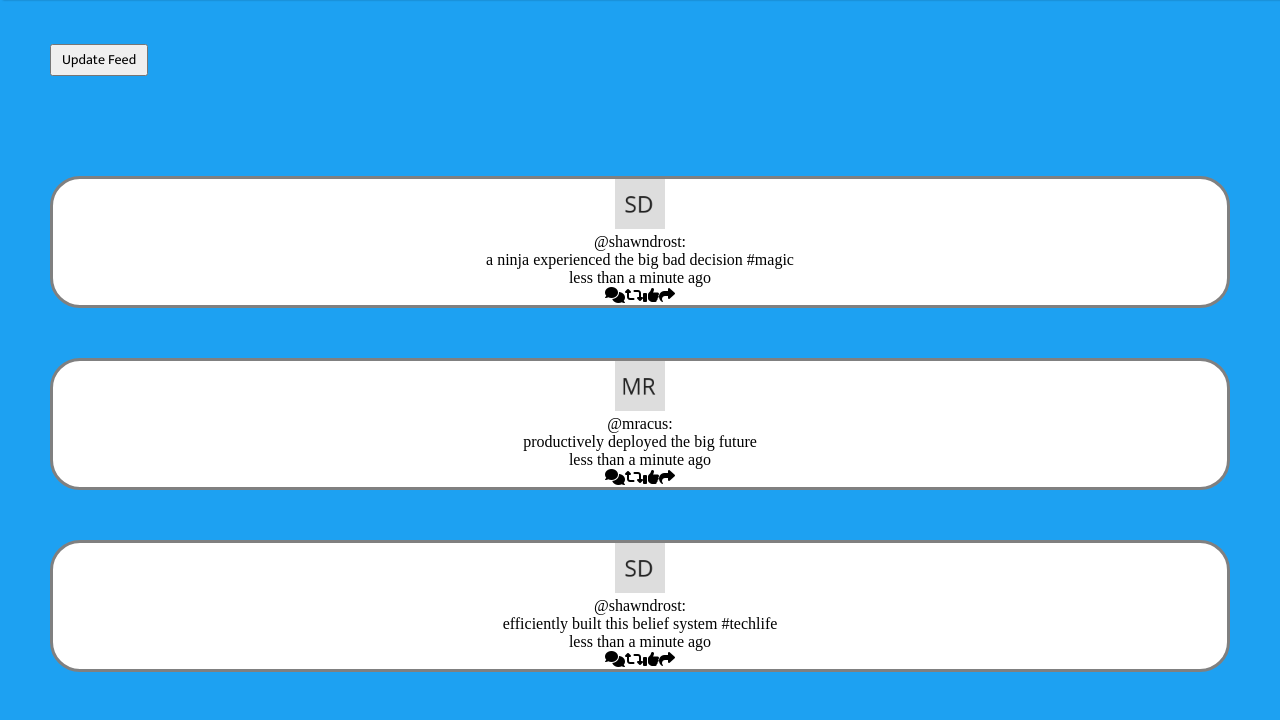
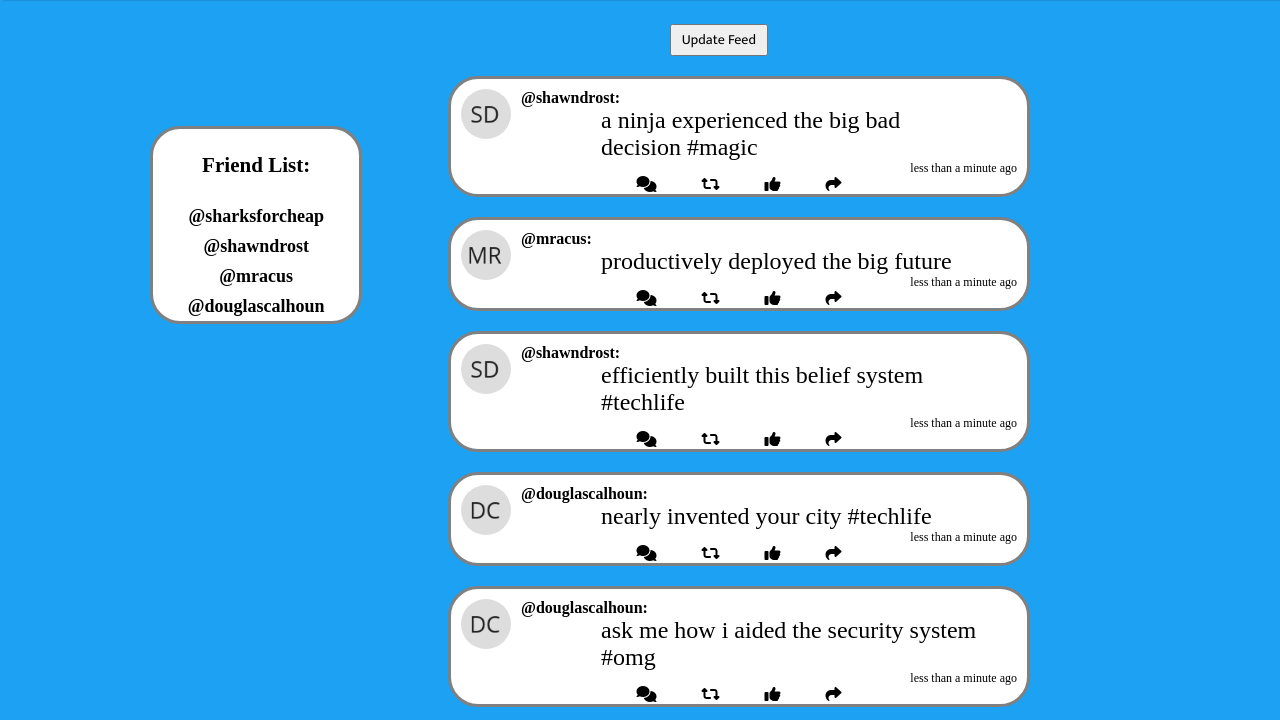
Before and after one commit to qmeng222/Twiddler, a plain HTML site: page index.html in a window 1280 px wide. Shown: the part 66-786 px from the top of the page. Drawn offline with Linux system fonts and the light colour scheme; a web font is replaced by a local one.

Commit message:
pass all tests and finish css design

```diff
--- a/app.js
+++ b/app.js
@@ -10,6 +10,18 @@ console.log(event);
 alert('The title of this page is: ' + event.target.innerText);
 });
 
+var $updatebutton = $('<h2><button id="update-feed">Update Feed</button></h2>');
+$updatebutton.appendTo($app);
+
+
+var $friendslist = $('<ul></ul>')
+$('<h3>Friend List:</h3>').appendTo($friendslist)
+$('<li>@sharksforcheap</li>').appendTo($friendslist);
+$('<li>@shawndrost</li>').appendTo($friendslist);
+$('<li>@mracus</li>').appendTo($friendslist);
+$('<li>@douglascalhoun</li>').appendTo($friendslist);
+$friendslist.appendTo($app);
+
 var $feed = $('<div id="feed"></div>');
 
 var $tweet = $('<div class="tweet"></div>');
@@ -21,9 +33,6 @@ var $username = $('<div class="username"></div>');
 var $profilephoto = $('<img class="profile-photo"/>');
 
 var $timestamp = $('<div class="timestamp"></div>');
-
-var $updatebutton = $('<button id="update-feed">Update Feed</button>');
-$updatebutton.appendTo($app);
 
 var index = streams.home.length - 1;
   while(index >= 0){
--- a/styles.css
+++ b/styles.css
@@ -2,6 +2,7 @@
 html, body, #app {
   min-height: 100vh;
   margin: 0;
+  background-color: rgb(29, 161, 242);
 }
 
 /* Continue building out the CSS styling for your Twiddler app below! We got you started by
@@ -11,8 +12,8 @@ providing a space for you to apply styles to your app's outermost HTML element -
 /* font-family: 'Mukta', sans-serif; */
 
 #app {
-  background-color: rgb(29, 161, 242);
   color: black;
+
 }
 
 h1 {
@@ -28,10 +29,14 @@ h1 {
 #update-feed {
   font-family: 'Mukta', sans-serif;
   font-size: 14px;
-  margin: 50px;
+  margin: 10px;
   padding: 0 10px;
   line-height: 2;
   font-style: normal;
+  float: right;
+  display: block;
+  margin-right: 40%;
+  margin-left: 40%;
 
 
 }
@@ -40,10 +45,14 @@ img {
   height: 50px;
   width: 50px;
 }
+.profile-photo {
+  border-radius: 50%;
+  float: left;
+  margin: 10px
+}
 .feed {
   width: 50%;
   margin: auto;
-  width: 50%;
   border: 3px solid green;
   padding: 10px;
   text-align: center;
@@ -51,13 +60,64 @@ img {
 }
 .tweet {
   border-radius: 30px;
-  margin: 50px;
+  margin: 10px;
+  margin-right: 250px;
   color: black;
   background-color: white;
   text-align: center;
   border: 3px solid grey;
   font-weight: normal;
+  height: 75;
+  width: 45%;
+  float: right;
+
 }
+ul {
+  border-radius: 30px;
+  margin: 10px;
+  color: black;
+  background-color: white;
+  border: 3px solid grey;
+  font-weight: bold;
+  font-size: large;
+  width: 13%;
+  text-align: center;
+  float: left;
+  padding-left: 20px;
+  padding-right: 20px;
+  margin-top: 60px;
+  margin-left: 150px;
+  line-height: 30px;
+  list-style-type: none;
+}
+
+.username {
+  text-align: left;
+  margin-top: 10px;
+  font-weight: bold;
+}
+.timestamp {
+  text-align: right;
+  margin-right: 10px;
+  font-size: 12px;
+  font-weight:lighter;
+}
+.message {
+  text-align: left;
+  margin-left: 150px;
+  font-size: 24px;
+  margin-right: 50px;
+}
+.comment {
+  margin-right: 45px;
+}
+.retweet {
+  margin-right: 45px;
+}
+.like {
+  margin-right: 45px;
+}
+
 
 .comment:hover {
   background-color: green;
```
